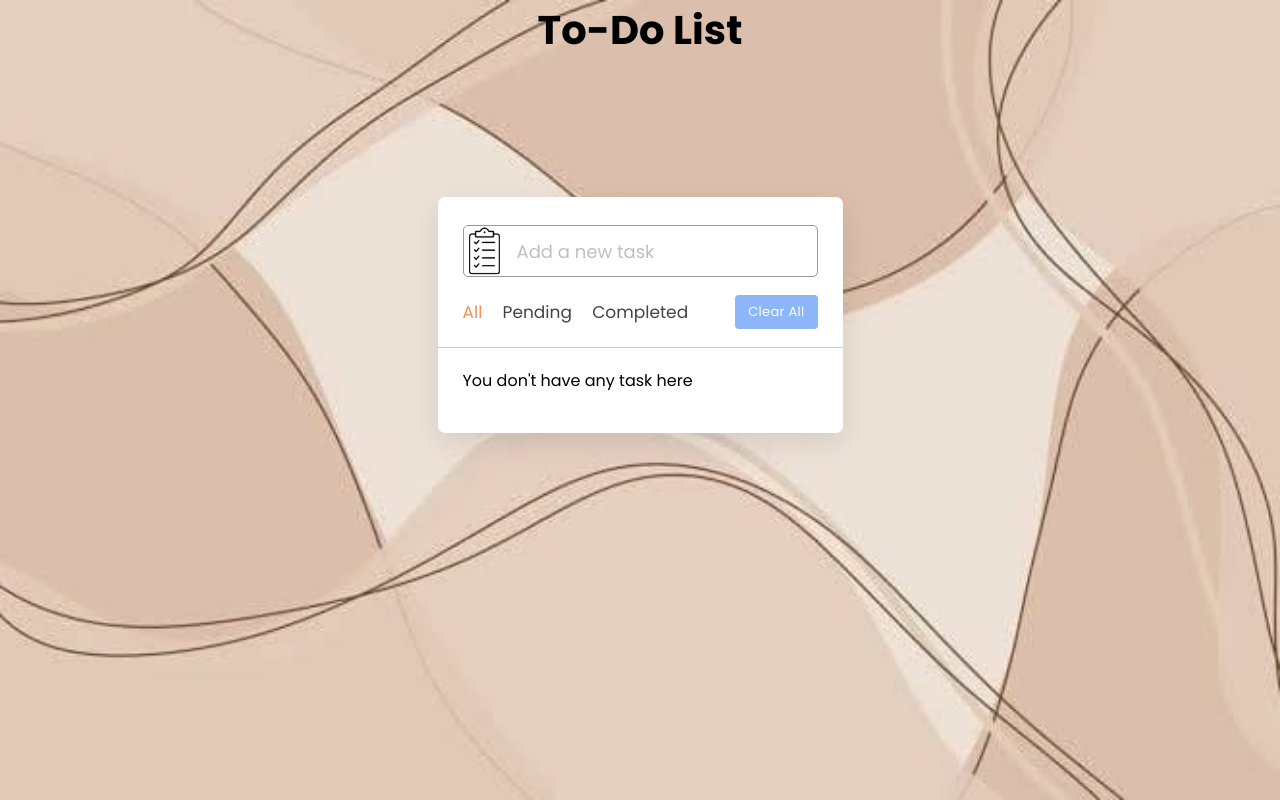
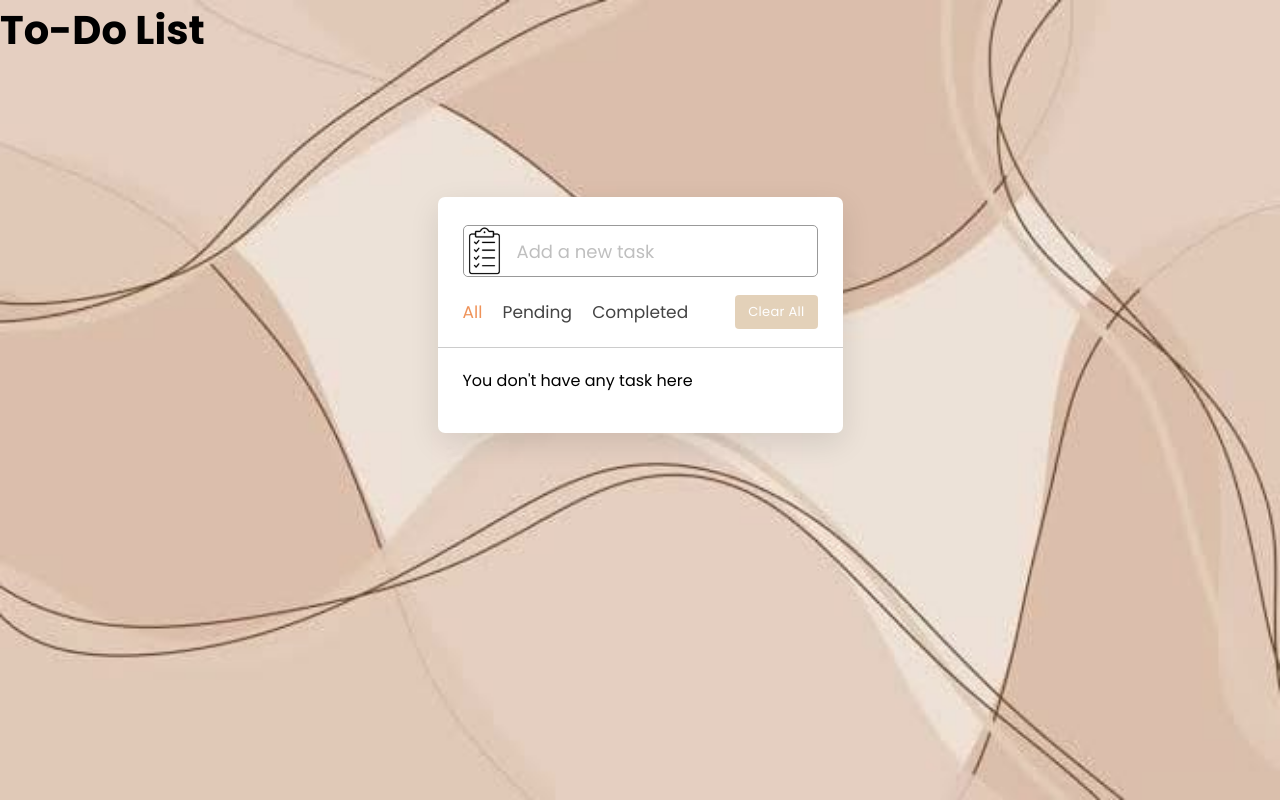
Before and after one commit to Mahimajy/Todolist, a plain HTML site: page index.html in a window 1280 px wide. Drawn offline with nearby package versions, Linux system fonts and the light colour scheme.

Commit message:
Update style.css

```diff
--- a/style.css
+++ b/style.css
@@ -162,7 +162,7 @@
 
   transition: transform 0.25s ease;
 
-  background: #4286f4;
+  background: #D2B48C;
 }
 
 .clear-btn.active{
@@ -205,7 +205,7 @@
 
 .task-box::-webkit-scrollbar-track{
 
-  background: #f1f1f1;
+  background: #8B4513;
 
   border-radius: 25px;
 
@@ -469,7 +469,7 @@ body {
 
   h1{
 
-    text-align: center;
+    text-align: left;
 
     color: #000000;
 
```
